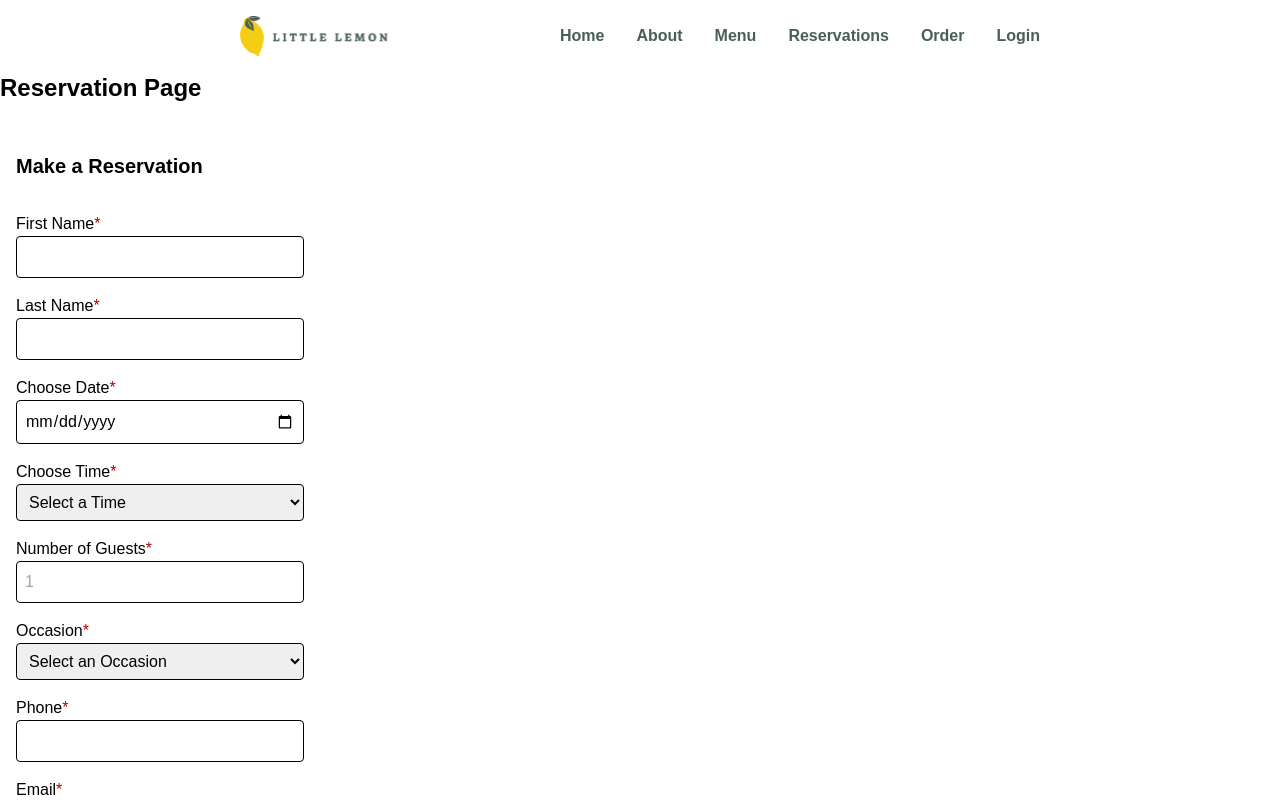
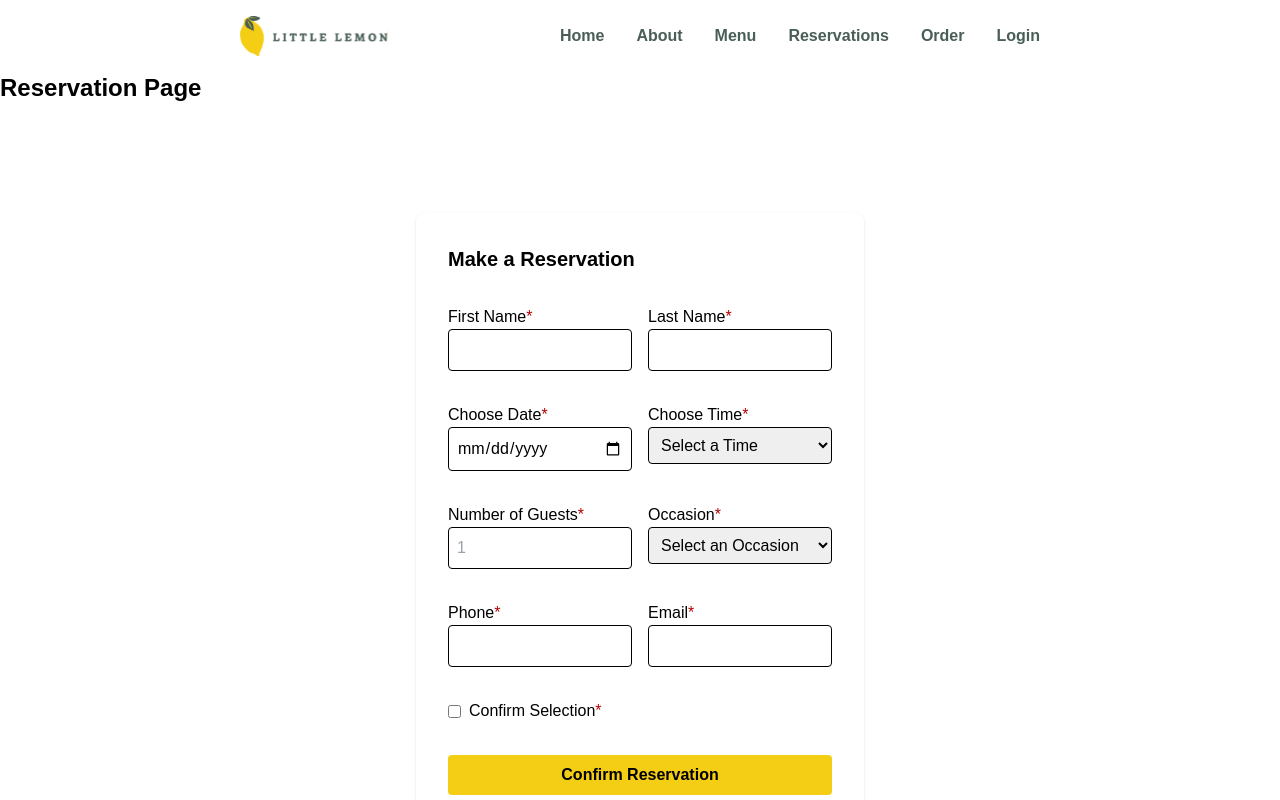
Before and after one commit to OpeDada/new-little, a React (Create React App) app: page /reservation in a window 1280 px wide. Shown: the top 800 px of the page. Built offline with nearby package versions, Linux system fonts and the light colour scheme.

Commit message:
implemeted a grid layout in the form

```diff
--- a/src/components/pages/reservation/BookingForm.js
+++ b/src/components/pages/reservation/BookingForm.js
@@ -57,9 +57,10 @@ const BookingForm = ({ availableTimes, updateTimes, submitForm }) => {
   };
 
   return (
-    <div className="grid gap-4 max-w-xs py-8 px-4">
+    <div className="flex justify-center items-center h-screen">
+      <div className="grid gap-4 max-w-md p-8 bg-white shadow rounded-lg">
         <h2 className="text-xl font-semibold mb-4">Make a Reservation</h2>
-      <form onSubmit={formik.handleSubmit}>
+        <form onSubmit={formik.handleSubmit} className="grid grid-cols-2 gap-4">
           <div className="mb-4 ">
             <label htmlFor="firstName" className="block font-medium">
               First Name<span className="text-red">*</span>
@@ -193,7 +194,7 @@ const BookingForm = ({ availableTimes, updateTimes, submitForm }) => {
               <div className="text-red">{formik.errors.email}</div>
             )}
           </div>
-        <div className="mb-4">
+          <div className="mb-4 col-span-2">
             <label className="flex items-center cursor-pointer">
               <input
                 type="checkbox"
@@ -210,13 +211,14 @@ const BookingForm = ({ availableTimes, updateTimes, submitForm }) => {
           </div>
           <button
             type="submit"
-          className="bg-yellow hover:bg-green hover:text-white hover:border border-gray font-bold py-2 px-4 rounded"
+            className="bg-yellow hover:bg-green hover:text-white hover:border border-gray font-bold py-2 px-4 rounded col-span-2"
             disabled={!formik.isValid}
           >
             Confirm Reservation
           </button>
         </form>
       </div>
+    </div>
   );
 };
 
```
Lines whose indentation alone changed are shown as unchanged.
